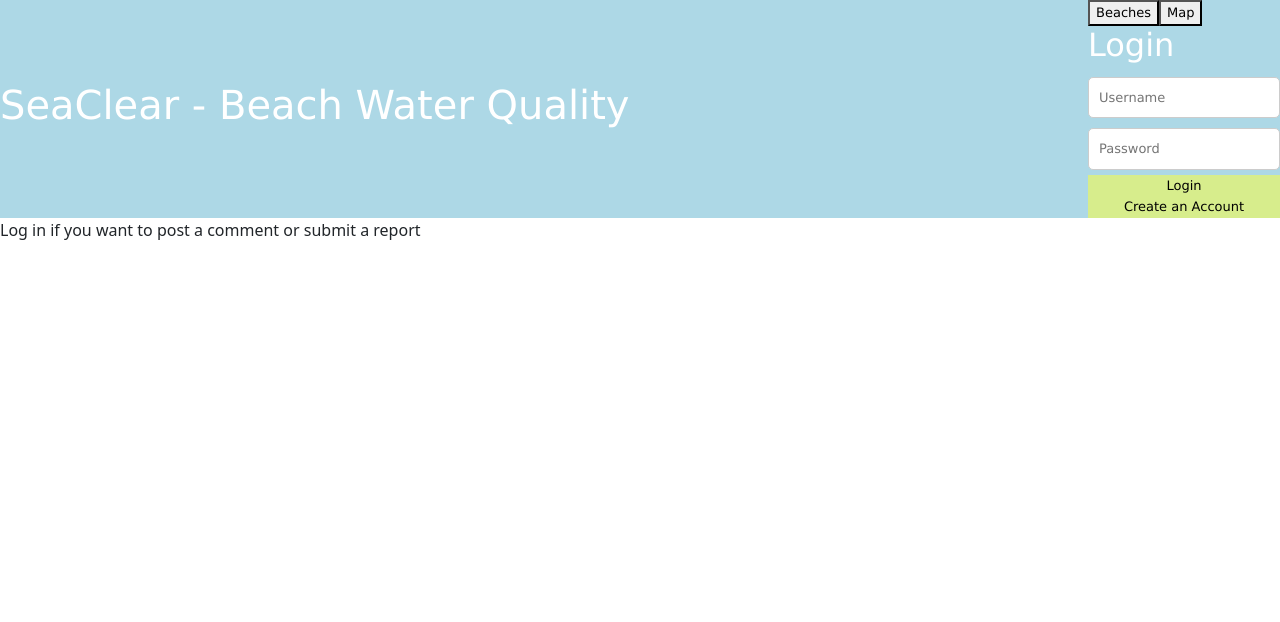
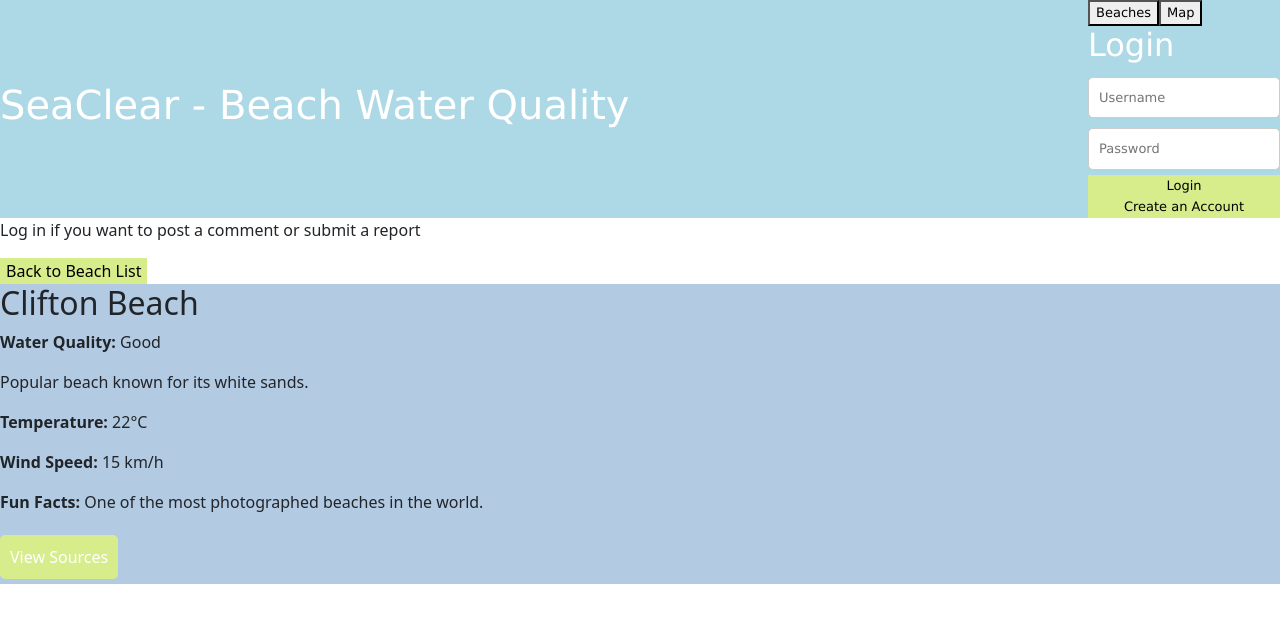
Before and after one commit to vuyani02/seaclear, a React (Vite) app: page / in a window 1280 px wide. Both pictures are taken after a click on the item 656 px from the left and 400 px from the top of the page. Shown: the top 622 px of the page. Built offline with nearby package versions, Linux system fonts and the light colour scheme.

Commit message:
Fixed back button and report

```diff
--- a/src/components/BeachList.tsx
+++ b/src/components/BeachList.tsx
@@ -82,7 +82,11 @@ class BeachList extends Component<{}, State> {
   };
 
   handleBeachClick = (beach: Beach) => {
-    this.setState({ selectedBeach: beach, showSources: false });
+    this.setState({
+      selectedBeach: beach,
+      showSources: false,
+      currentPage: 'beachDetails' // Change the page to beachDetails
+    });
   };
 
   handleLogin = () => {
@@ -134,6 +138,8 @@ class BeachList extends Component<{}, State> {
       } else {
         alert('Comment cannot be empty.');
       }
+    } else {
+      alert('You must be logged in to add a comment.');
     }
   };
 
@@ -157,6 +163,8 @@ class BeachList extends Component<{}, State> {
       } else {
         alert('All fields must be filled out.');
       }
+    } else {
+      alert('You must be logged in to submit a report.');
     }
   };
 
@@ -170,6 +178,10 @@ class BeachList extends Component<{}, State> {
 
   render() {
     const { beaches, selectedBeach, showSources, loggedIn, isRegistering, username, password, newComment, newReport, reportDate, reportSource, currentPage } = this.state;
+
+    console.log('Current Page:', currentPage);
+    console.log('Selected Beach:', selectedBeach);
+    console.log('Logged In:', loggedIn);
 
     return (
       <div>
@@ -270,9 +282,13 @@ class BeachList extends Component<{}, State> {
         {currentPage === 'beachDetails' && selectedBeach && (
           <div className="details-container">
             <div className="full-page">
-              <button onClick={() => this.setState({ selectedBeach: null })} className="back-button">
+              <button
+                onClick={() => this.setState({ selectedBeach: null, currentPage: 'beachList' })}
+                className="back-button"
+              >
                 Back to Beach List
               </button>
+
               <div className="beach-details">
                 <h2>{selectedBeach.name}</h2>
                 <p>
```
